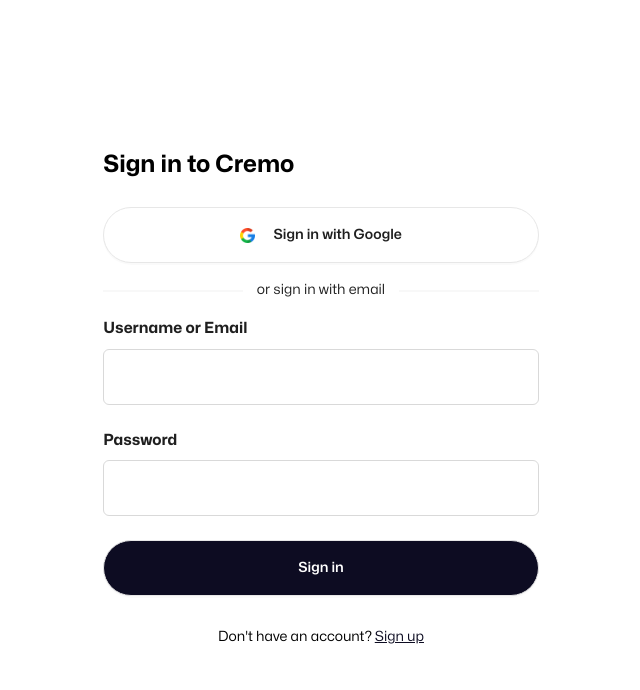
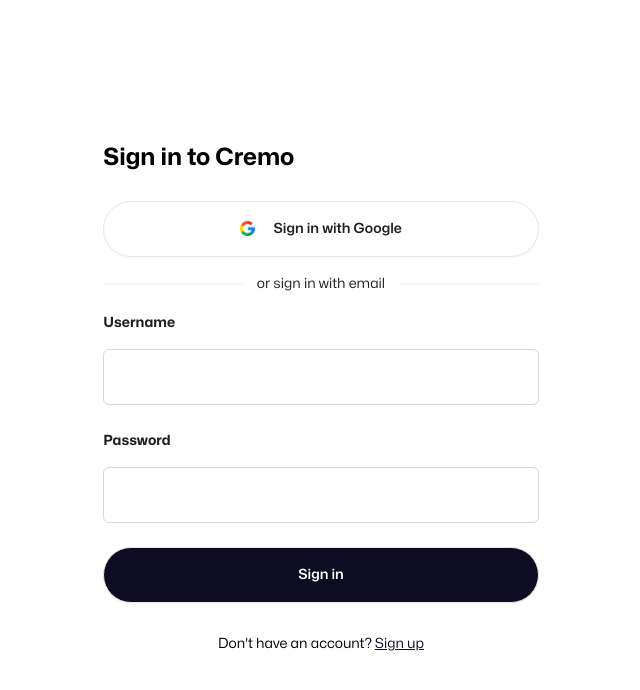
Before and after one commit to HongThinhThinh/ArtworkSharingPlatform_FE, a React (Vite) app: page /login in a window 1280 px wide. Shown: the top 690 px of the page, without its empty margins (479-1119 px from the left). Built offline with nearby package versions, Linux system fonts and the light colour scheme.

Commit message:
fix login page

```diff
--- a/src/config/axios.js
+++ b/src/config/axios.js
@@ -1,7 +1,7 @@
 import axios from "axios";
 // const baseUrl = 'https://referity.online/api';
-// const baseUrl = 'http://localhost:8080';
-const baseUrl = "http://128.199.178.23:8080";
+const baseUrl = "http://localhost:8080";
+// const baseUrl = "http://128.199.178.23:8080";
 
 const config = {
   baseUrl,
--- a/src/pages/login/Login.jsx
+++ b/src/pages/login/Login.jsx
@@ -4,6 +4,7 @@ import ggIcon from "../../assets/google.png";
 import { Button, Col, Divider, Form, Input, Row } from "antd";
 import { Link } from "react-router-dom";
 import "./Login.scss";
+import api from "../../config/axios";
 
 const MyFormItemContext = React.createContext([]);
 
@@ -11,6 +12,7 @@ function toArr(str) {
   return Array.isArray(str) ? str : [str];
 }
 
+// eslint-disable-next-line react/prop-types
 const MyFormItemGroup = ({ prefix, children }) => {
   const prefixPath = React.useContext(MyFormItemContext);
   const concatPath = React.useMemo(
@@ -24,16 +26,25 @@ const MyFormItemGroup = ({ prefix, children }) => {
   );
 };
 
-const MyFormItem = ({ name, ...props }) => {
-  const prefixPath = React.useContext(MyFormItemContext);
-  const concatName =
-    name !== undefined ? [...prefixPath, ...toArr(name)] : undefined;
-  return <Form.Item name={concatName} {...props} />;
-};
+// eslint-disable-next-line react/prop-types
+// const MyFormItem = ({ name, children, ...props }) => {
+//   const prefixPath = React.useContext(MyFormItemContext);
+//   const concatName =
+//     name !== undefined ? [...prefixPath, ...toArr(name)] : undefined;
+//   console.log(children);
+//   return (
+//     <Form.Item name={name} {...props}>
+//       {children}
+//     </Form.Item>
+//   );
+// };
 
 function Login() {
-  const onFinish = (value) => {
+  const onFinish = async (value) => {
     console.log(value);
+
+    const response = await api.post("/login", value);
+    console.log(response);
   };
   return (
     <Row container className="login">
@@ -64,18 +75,47 @@ function Login() {
             onFinish={onFinish}
           >
             <MyFormItemGroup className="login__form__container__namepass__group-form">
-              <MyFormItem className="login__form__container__namepass__group-form">
+              {/* <MyFormItem
+                name="username"
+                className="login__form__container__namepass__group-form"
+              >
                 <label className="login__form__container__namepass__group-form__label">
                   Username or Email
                 </label>
                 <Input className="login__form__container__namepass__group-form__input" />
-              </MyFormItem>
-              <MyFormItem className="login__form__container__namepass__group-form">
+              </MyFormItem> */}
+              <Form.Item
+                label="Username"
+                name="username"
+                className="login__form__container__namepass__group-form"
+                rules={[
+                  {
+                    required: true,
+                    message: "Please input your username!",
+                  },
+                ]}
+              >
+                <Input className="login__form__container__namepass__group-form__input" />
+              </Form.Item>
+              {/* <MyFormItem className="login__form__container__namepass__group-form">
                 <label className="login__form__container__namepass__group-form__label">
                   Password
                 </label>
                 <Input className="login__form__container__namepass__group-form__input" />
-              </MyFormItem>
+              </MyFormItem> */}
+              <Form.Item
+                label="Password"
+                name="password"
+                className="login__form__container__namepass__group-form"
+                rules={[
+                  {
+                    required: true,
+                    message: "Please input your password!",
+                  },
+                ]}
+              >
+                <Input className="login__form__container__namepass__group-form__input" />
+              </Form.Item>
             </MyFormItemGroup>
             <Button
               className="login__form__container__namepass__submit"
@@ -85,7 +125,7 @@ function Login() {
             </Button>
           </Form>
           <h5 className="login__form__container__linkToSignUp">
-            Don't have an account?{" "}
+            Don&apos;t have an account?{" "}
             <Link
               to="/register"
               className="login__form__container__linkToSignUp__signUp"
--- a/src/pages/login/Login.scss
+++ b/src/pages/login/Login.scss
@@ -78,3 +78,10 @@
     }
   }
 }
+label.ant-form-item-required {
+  font-family: BoldMonaSans;
+  font-size: 1.1em;
+  &:before {
+    display: none !important;
+  }
+}
```
